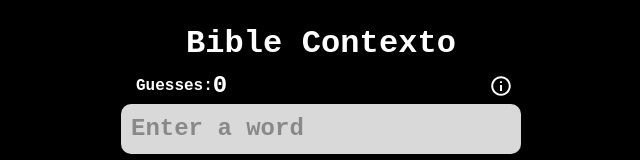
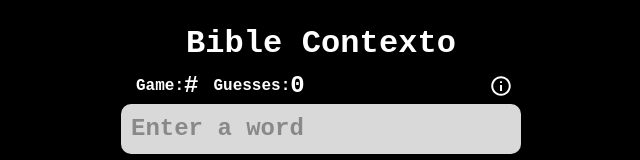
Before and after one commit to busy-birdCAGe/bible-contexto-frontend, a React (Vite) app: page / in a window 1280 px wide. Shown: the top 160 px of the page, without its empty margins (319-959 px from the left). Built offline with nearby package versions, Linux system fonts and the light colour scheme; no server answers.

Commit message:
display game name

```diff
--- /dev/null
+++ b/src/components/ErrorMessage.tsx
@@ -0,0 +1,25 @@
+import Box from "@mui/material/Box/Box";
+
+interface ErrorMessageProps {
+  message: string;
+}
+const ErrorMessage = ({ message }: ErrorMessageProps) => {
+  return (
+    <Box
+      sx={{
+        color: "white",
+        textAlign: "left",
+        fontWeight: "700",
+        mx: "15px",
+        fontSize: 16,
+        display: "flex",
+        alignItems: "center",
+        width: "100%",
+      }}
+    >
+      <Box>{message}</Box>
+    </Box>
+  );
+};
+
+export default ErrorMessage;
--- a/src/components/GameInfoHeader.tsx
+++ b/src/components/GameInfoHeader.tsx
@@ -1,10 +1,10 @@
 import Box from "@mui/material/Box/Box";
 
 interface GameInfoHeaderProps {
-  title: string;
-  count?: number;
+  count: number;
+  gameName: string;
 }
-const GameInfoHeader = ({ title, count }: GameInfoHeaderProps) => {
+const GameInfoHeader = ({ count, gameName }: GameInfoHeaderProps) => {
   return (
     <Box
       sx={{
@@ -15,11 +15,17 @@ const GameInfoHeader = ({ title, count }: GameInfoHeaderProps) => {
         fontSize: 16,
         display: "flex",
         alignItems: "center",
-        width: count ? "auto" : "100%"
+        width: "100%",
       }}
     >
-      <Box>{title}</Box>
-      <Box sx={{fontSize: 24, fontWeight: "900"}}> {count}</Box>
+      <Box sx={{ display: "flex", alignItems: "center", mr: "15px" }}>
+        <Box>Game: </Box>
+        <Box sx={{ fontSize: 24, fontWeight: "900" }}>{gameName}</Box>
+      </Box>
+      <Box sx={{ display: "flex", alignItems: "center" }}>
+        <Box>Guesses: </Box>
+        <Box sx={{ fontSize: 24, fontWeight: "900" }}>{count}</Box>
+      </Box>
     </Box>
   );
 };
--- a/src/pages/GamePage.tsx
+++ b/src/pages/GamePage.tsx
@@ -15,9 +15,10 @@ import {
   normalizeWord,
   getPathToken,
   decodeGameToken,
-  generateGameUrl
+  getGameName
 } from "../utils";
 import { State } from "../GameState";
+import ErrorMessage from "../components/ErrorMessage";
 
 
 
@@ -38,9 +39,12 @@ const GamePage = () => {
       let todaysDailyGame = gameService.todaysGameToken();
       state.lastGameId = todaysDailyGame.gameId;
       const currentGame = gameToken || todaysDailyGame;
-      state.updateGameInUse(currentGame);
-      state.save();
-      gameService.getWordList(currentGame.wordId);
+      gameService.getWordList(currentGame.wordId).then(() => {
+        state.updateGameInUse(currentGame);
+        state.save();
+      }).catch(() => {
+        location.href = window.location.origin;
+      });
     });
   }, []);
 
@@ -126,7 +130,10 @@ const GamePage = () => {
         />
       )}
       <Box sx={{ display: "flex", width: "100%" }}>
-        <GameInfoHeader title={"Guesses:"} count={state.guessCount} />
+        <GameInfoHeader
+          count={state.guessCount}
+          gameName={getGameName(state.gameIdInUse)}
+        />
         <Box sx={{ display: "flex", marginLeft: "auto" }}>
           <IoMdInformationCircleOutline
             onClick={showHelp}
@@ -139,13 +146,7 @@ const GamePage = () => {
         handleChange={handleChange}
         handleSubmit={handleGuess}
       />
-      {/* ToDo make space for error message so words dont get moved down*/}
-      {/* {errorMessage ? (
-        <GameInfoHeader title={errorMessage} />
-      ) : (
-        <Guesses guesses={current ? [current] : []} currentGuess={current} />
-      )} */}
-      <GameInfoHeader title={errorMessage} />
+      <ErrorMessage message={errorMessage} />
       <Guesses
         guesses={state.current ? [state.current] : []}
         currentGuess={state.current}
--- a/src/utils.ts
+++ b/src/utils.ts
@@ -57,3 +57,7 @@ export function generateGameUrl(wordId: string): string {
   const encodedToken = encodeGameToken(gameToken)
   return `${window.location.origin}/${encodedToken}`;
 }
+
+export function getGameName(gameId: string): string {
+  return gameId[0] == "s" ? "-" : "#" + gameId;
+}
```
Also changed, not shown: test.js (added, +12 -0 lines).
